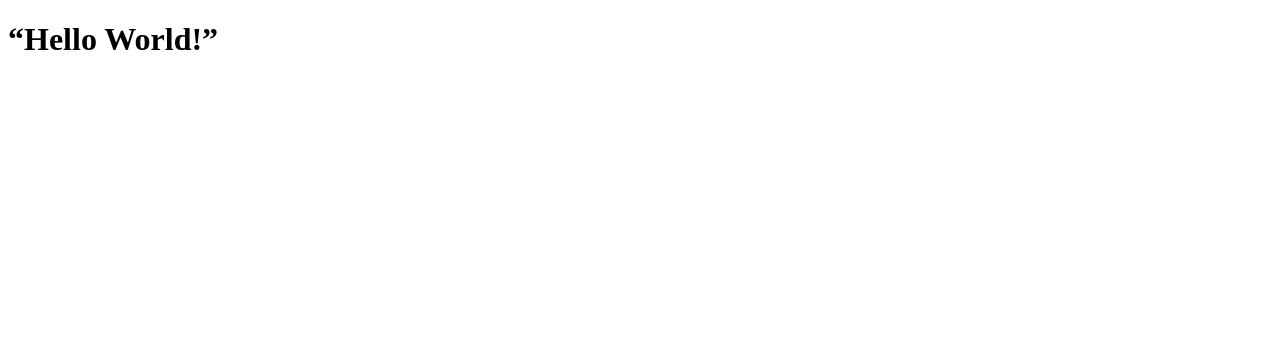
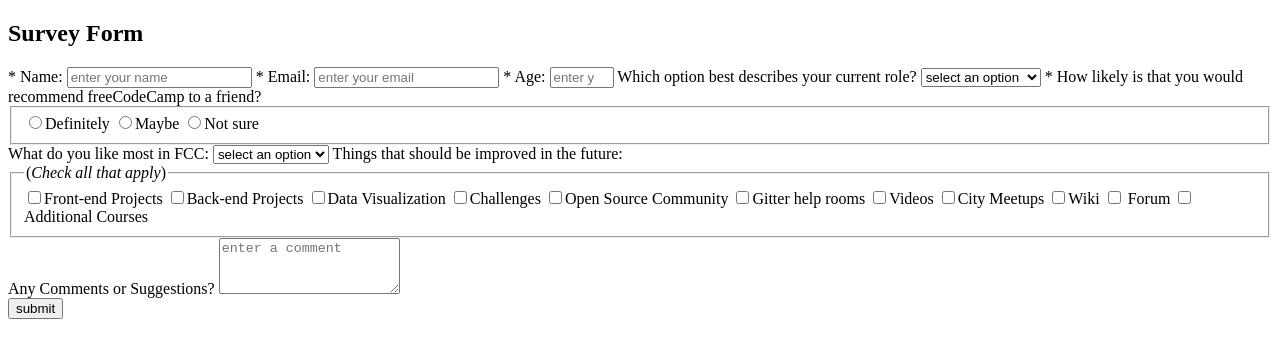
Before and after one commit to naima-shk/Calender, a plain HTML site: page index.html in a window 1280 px wide. Drawn offline with Linux system fonts and the light colour scheme.

Commit message:
added html

```diff
--- a/index.html
+++ b/index.html
@@ -3,9 +3,84 @@
 <head>
     <meta charset="UTF-8">
     <meta name="viewport" content="width=device-width, initial-scale=1.0">
-    <title>Document</title>
+    <title>Survey Form</title>
 </head>
 <body>
-    <h1>“Hello World!”</h1>
-</body>
+    <header>
+      <section class="title-text">
+        <h1 id="title">Survey Form</h1>
+        <p id="description" class="title-text"><em style="font-size: 90%;"></em></p>
+      </section>
+    </header>
+
+    <main>
+      <form id="survey-form">
+        <section id="survey-fields">
+
+          <label for="name" id="name-label">* Name:</label>
+          <input id="name" type="text" placeholder="enter your name" required>
+          <label for="Email" id="email-label">* Email:</label>
+          <input id="email" type="email" placeholder="enter your email" required>
+          <label for="number" id="number-label">* Age:</label>
+          <input id="number" type="number" placeholder="enter your age" min=1 max=125 required>
+
+
+          <label for="dropdown">Which option best describes your current role?</label>
+          <select id="dropdown" form="survey-form">
+            <option value="" disabled selected>select an option</option>
+            <option value="student">Student</option>
+            <option value="full-time-job">Full time job</option>
+            <option value="full-time-learner">Full time learner</option>
+            <option value="prefer-not">Prefer not to say</option>
+            <option value="other">Other</option>
+          </select>
+
+
+          <label for="recommendation">* How likely is that you would recommend freeCodeCamp to a friend?</label>
+          <fieldset id="recommendation">
+            <label for="r_definitely"><input type="radio" name="recommend" id="r_definitely" value="definitely" required>Definitely</label>
+            <label for="r_maybe"><input type="radio" name="recommend" id="r_maybe" value="maybe" required>Maybe</label>
+            <label for="r_not_sure"><input type="radio" name="recommend" id="r_not_sure" value="notsure" required>Not sure</label>
+          </fieldset>
+
+
+          <label for="likethemost">What do you like most in FCC:</label>
+          <select id="likethemost">
+            <option value="" disabled selected>select an option</option>
+            <option value="challenges">Challenges</option>
+            <option value="projects">Projects</option>
+            <option value="community">Community</option>
+            <option value="open-source">Open Source</option>
+          </select>
+
+
+          <label for="improvements">Things that should be improved in the future:</label>
+          <fieldset id="improvements">
+            <legend>(<em>Check all that apply</em>)</legend>
+            <label for="c-fep"><input type="checkbox" name="improve-checks" id="c-fep" value="fep">Front-end Projects</label>
+            <label for="c-bep"><input type="checkbox" name="improve-checks" id="c-bep" value="bep">Back-end Projects</label>
+            <label for="c-datav"><input type="checkbox" name="improve-checks" id="c-datav" value="datav">Data Visualization</label>
+            <label for="c-chlgs"><input type="checkbox" name="improve-checks" id="c-chlgs" value="chlgs">Challenges</label>
+            <label for="c-osc"><input type="checkbox" name="improve-checks" id="c-osc" value="osc">Open Source Community</label>
+            <label for="c-ghr"><input type="checkbox" name="improve-checks" id="c-ghr" value="ghr">Gitter help rooms</label>
+            <label for="c-vid"><input type="checkbox" name="improve-checks" id="c-vid" value="vid">Videos</label>
+            <label for="c-meet"><input type="checkbox" name="improve-checks" id="c-meet" value="meet">City Meetups</label>
+            <label for="c-wiki"><input type="checkbox" name="improve-checks" id="c-wiki" value="wiki">Wiki</label>
+            <label for="c-forum"><input type="checkbox" name="improve-checks" id="c-forum" value="forum">
+  Forum</label>
+            <label for="c-addcours"><input type="checkbox" name="improve-checks" id="c-addcours" value="addcours">Additional Courses</label>
+          </fieldset>
+
+
+          <label for="comments">Any Comments or Suggestions?</label>
+          <textarea style="height:50px;resize:vertical;" id="comments" placeholder="enter a comment"></textarea>
+        </section>
+
+
+        <button id="submit">submit</button>
+      </form>
+    </main>
+
+  </body>
+
 </html>
```
